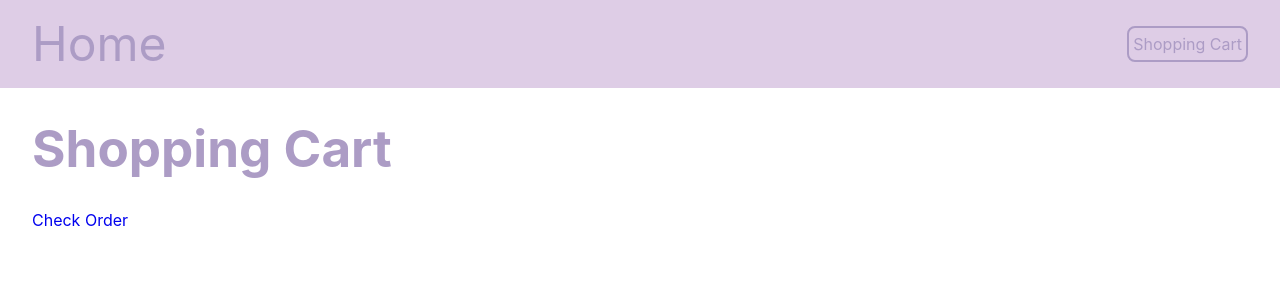
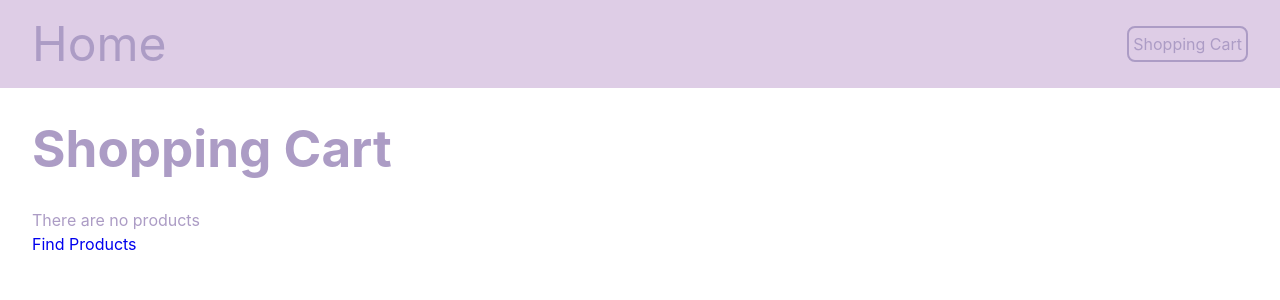
Before and after one commit to emesefedev/shopping-cart-react, a React (Vite) app: page /buy in a window 1280 px wide. Shown: the top 300 px of the page. Built offline with nearby package versions, Linux system fonts and the light colour scheme.

Commit message:
show there are no products

```diff
--- a/src/ShoppingCart.jsx
+++ b/src/ShoppingCart.jsx
@@ -5,26 +5,33 @@ import { useShoppingCartContext } from "./ShoppingCartContext";
 import ProductEdit from "./ProductEdit";
 
 export default function ShoppingCart() {
-  // const [updateProductsToBuy] = useOutletContext()
+
   const {products, updateQuantity} = useShoppingCartContext()
+
+  const hasProducts = Object.values(products).length > 0
 
   return (
     <div className="p-32">
       <h1 className="mb-32">Shopping Cart</h1>
-
+        <div className="">
+          {hasProducts
+            ? <>
                 <div className="products-list">
-
                   {Object.values(products).map((product) => {
                     return <ProductEdit
                       key={product.id}
                       product={product} updateQuantity={updateQuantity}></ProductEdit>
                     })}
+                </div>
+                <Link to="/check">Check Order</Link>
+              </>
+            : <>
+                <p>There are no products</p>
+                <Link to="/">Find Products</Link>
+              </>
+          }
 
         </div>
-
-
-
-      <Link to="/check">Check Order</Link>
     </div>
   )
 }
```
Lines whose indentation alone changed are shown as unchanged.
